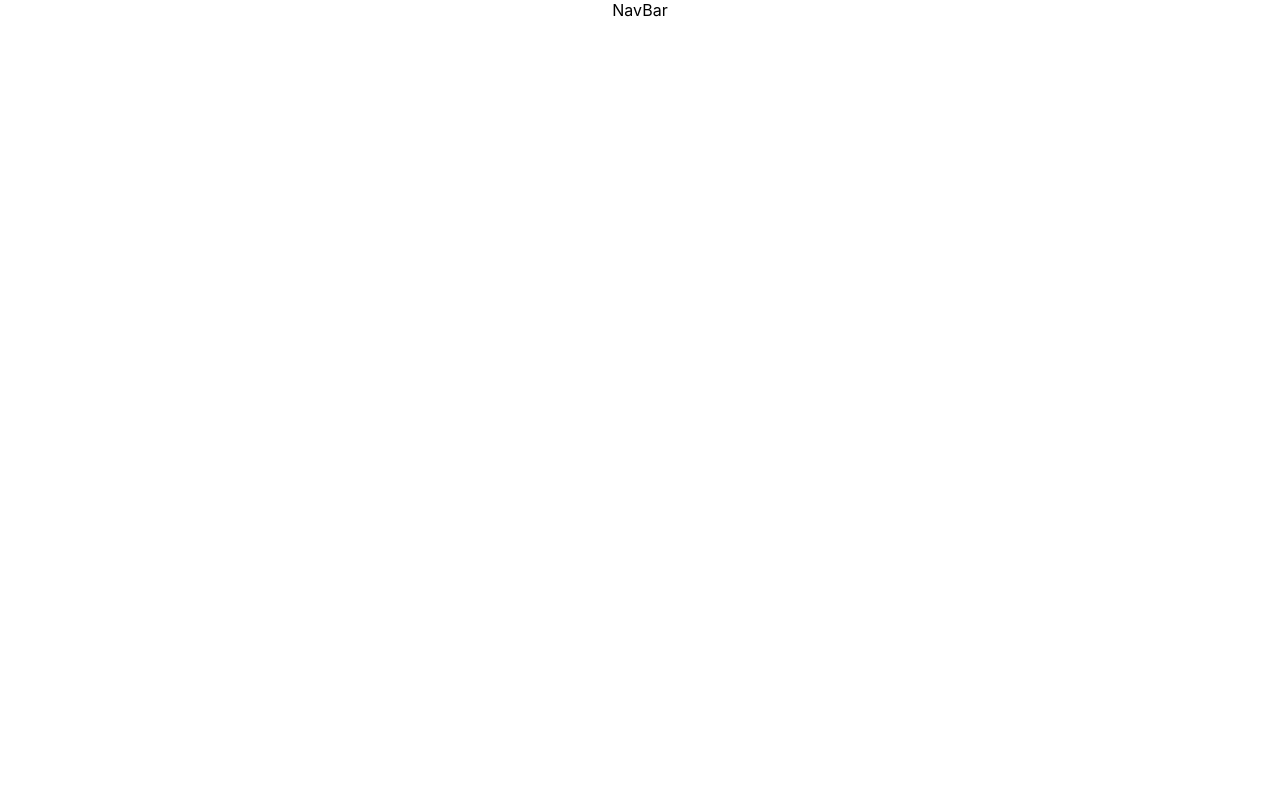
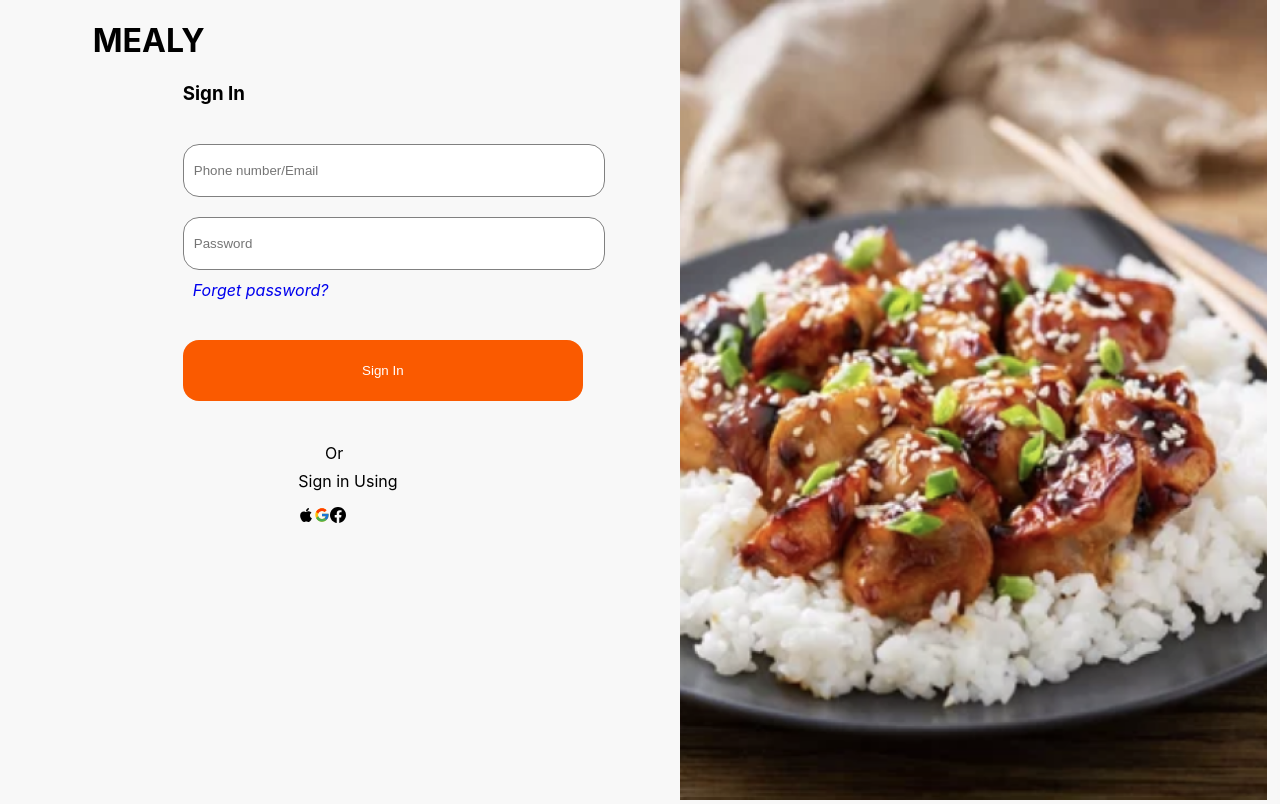
Before and after one commit to Stutern-Project-23/Group-4-Mealy-Project-Team-2B, a React (Create React App) app: page / in a window 1280 px wide. Built offline with nearby package versions, Linux system fonts and the light colour scheme.

Commit message:
Sign In page

```diff
--- a/package.json
+++ b/package.json
@@ -11,6 +11,7 @@
     "prop-types": "^15.8.1",
     "react": "^18.2.0",
     "react-dom": "^18.2.0",
+    "react-hook-form": "^7.43.9",
     "react-icons": "^4.8.0",
     "react-router-dom": "^6.11.2",
     "react-scripts": "5.0.1",
--- a/src/App.css
+++ b/src/App.css
@@ -1,38 +1,67 @@
+body {
+  background-color: #F8F8F8;
+}
 .App {
-  text-align: center;
+  margin: auto;
+  width: 98%;
+  height: 100vh;
 }
 
-.App-logo {
-  height: 40vmin;
-  pointer-events: none;
+.container {
+  display: flex;
 }
+.form {
+  margin-left: 80px;
 
-@media (prefers-reduced-motion: no-preference) {
-  .App-logo {
-    animation: App-logo-spin infinite 20s linear;
-  }
 }
+h3, .name, .password, .btn, .link {
+  margin-left: 90px;
 
-.App-header {
-  background-color: #282c34;
-  min-height: 100vh;
+}
+.form, .image-div {
+  width: 98%;
+  height: 100vh;
+}
+.image-div img {
+  width: 100%;
+  height: inherit;
+}
+.name, .password {
+  width: 400px;
+  height: 31px;
+  border-radius: 16px;
+  padding: 10px;
+  margin-top: 20px;
+  border: 1px solid gray;
+}
+.btn {
+  background: #FA5A00;
+  border-radius: 16px;
+  width: 400px;
+  height: 61px;
+  outline: none;
+  border: none;
+  margin-top: 30px;
+  color: #ffff;
+}
+.password-div {
   display: flex;
   flex-direction: column;
-  align-items: center;
-  justify-content: center;
-  font-size: calc(10px + 2vmin);
-  color: white;
 }
-
-.App-link {
-  color: #61dafb;
+.link {
+  padding: 10px;
+  text-decoration: none;
+  font-style: italic;
 }
-
-@keyframes App-logo-spin {
-  from {
-    transform: rotate(0deg);
-  }
-  to {
-    transform: rotate(360deg);
-  }
+.options {
+  margin-top: 50px;
+  margin-left: 35%;
 }
+.options p:nth-child(1) {
+  padding-left: 7%;
+  line-height: 0.3;
+}
+.icons-container {
+  display: flex;
+  flex-direction: row;
+}
--- a/src/App.js
+++ b/src/App.js
@@ -1,10 +1,11 @@
 // eslint-disable-next-line import/no-unresolved
-import NavBar from "component/NavBar";
 import "./App.css";
+import Form from './SignInComponents/Form'
 
 const App = () => (
   <div className="App">
-    <NavBar />
+
+   <Form />
   </div>
 );
 
--- /dev/null
+++ b/src/SignInComponents/Form.jsx
@@ -0,0 +1,47 @@
+import React from 'react'
+import { Link } from 'react-router-dom'
+// import { useForm } from 'react-hook-form'
+import Image from '../signinimages/Screen Shot 2023-04-30 at 5.52.png'
+import Logo from './Logo'
+import SignInOptions from './SignInOptions'
+import Icons from './Icons'
+
+
+
+const Form = () =>
+
+//  const { register, handleSubmit, formState: { errors } } = useForm();
+
+   (
+    <div className='container'>
+        {/* <form onSubmit={handleSubmit(onSubmit)}>
+            <input type='text' placeholder='Phone number/Email'  />
+            <input type='text' placeholder='Password'  />
+            <input type='submit' className='btn' placeholder='Sign In' />
+        </form> */}
+        <form action="" className='form'>
+        <Logo />
+        <h3>Sign In</h3>
+          <div className='input'>
+             <input className='name' type="text" placeholder='Phone number/Email' />
+          </div>
+          <div className='password-div'>
+             <input className='password' type="password" placeholder='Password'/>
+             <Link className='link' to='/forgetpassword'>Forget password?</Link>
+          </div>
+          <div>
+             <button type='submit' className='btn'>Sign In</button>
+          </div>
+          <div className="options">
+            <SignInOptions />
+            <Icons />
+          </div>
+        </form>
+        <div className="image-div">
+          <img src={Image} alt="Plate of food" />
+        </div>
+    </div>
+  )
+
+
+export default Form
--- /dev/null
+++ b/src/SignInComponents/Icons.jsx
@@ -0,0 +1,22 @@
+import React from 'react'
+import { FaApple } from 'react-icons/fa'
+import { FcGoogle } from 'react-icons/fc'
+import { BsFacebook } from 'react-icons/bs'
+
+const Icons = () =>
+  (
+    <div className='icons-container'>
+        <div className="apple">
+          <FaApple />
+        </div>
+        <div className="gmail">
+           <FcGoogle />
+        </div>
+        <div className="facebook">
+           <BsFacebook />
+        </div>
+    </div>
+  )
+
+
+export default Icons
--- /dev/null
+++ b/src/SignInComponents/Logo.jsx
@@ -0,0 +1,10 @@
+import React from 'react'
+
+const Logo = () => (
+    <div className='logo'>
+        <h1>MEALY</h1>
+    </div>
+  )
+
+
+export default Logo
--- /dev/null
+++ b/src/SignInComponents/SignInOptions.jsx
@@ -0,0 +1,11 @@
+import React from 'react'
+
+const SignInOptions = () => (
+    <div>
+        <p>Or</p>
+        <p>Sign in Using</p>
+    </div>
+  );
+
+
+export default SignInOptions;
--- a/src/index.js
+++ b/src/index.js
@@ -1,11 +1,14 @@
 import React from "react";
 import ReactDOM from "react-dom/client";
 import "./index.css";
+import { BrowserRouter } from "react-router-dom";
 import App from "./App";
 
 const root = ReactDOM.createRoot(document.getElementById("root"));
 root.render(
   <React.StrictMode>
-    <App />
+    <BrowserRouter>
+      <App />
+    </BrowserRouter>
   </React.StrictMode>,
 );
```
Also changed, not shown: src/SignInComponents/ForgetPassword.jsx (added, +9 -0 lines), src/signinimages/Screen Shot 2023-04-30 at 5.52.png (added), 1 other file (tests, documents, lock files or other folders).
